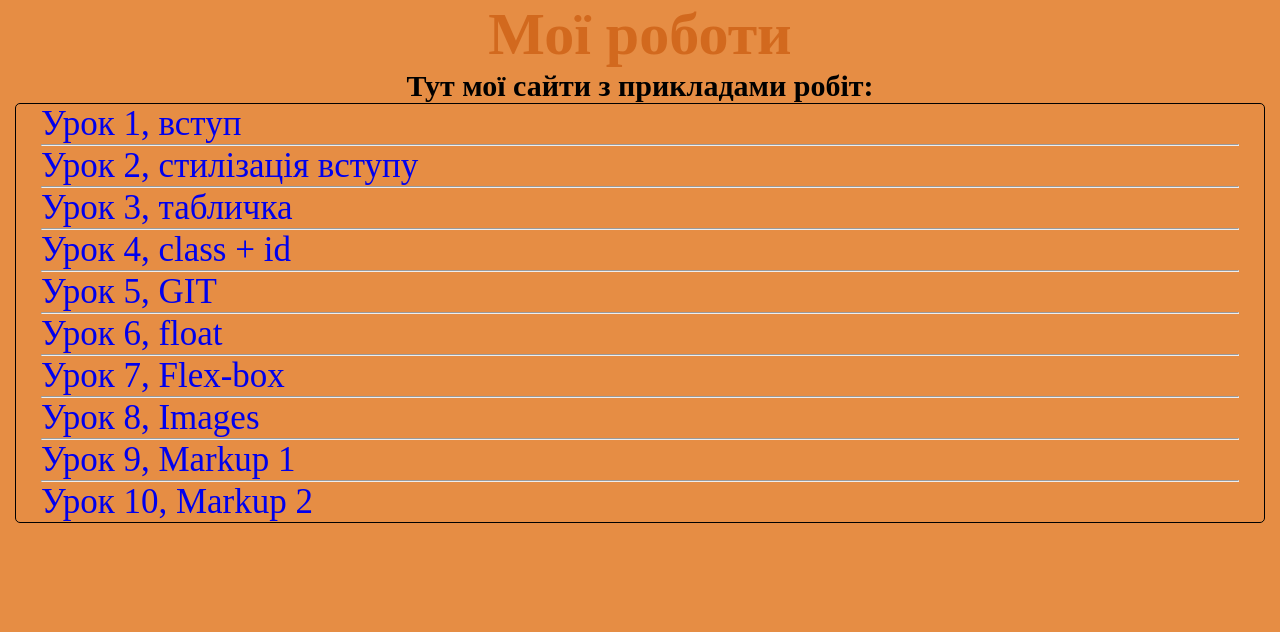
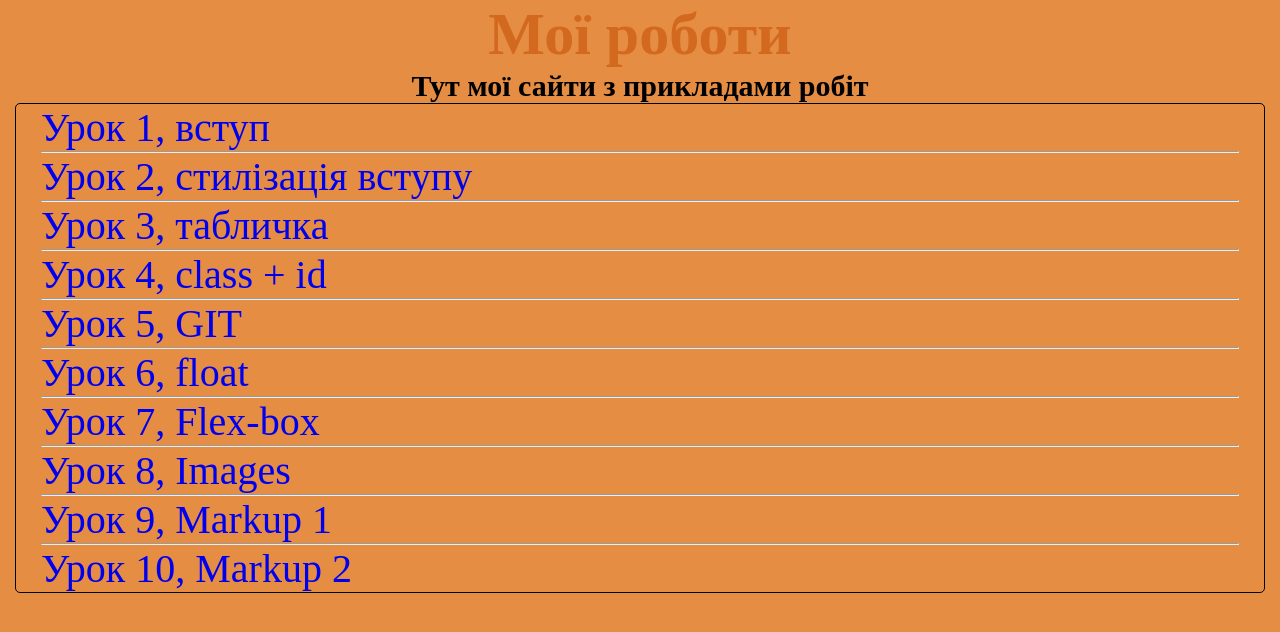
Before and after one commit to Monsterofood/IT-LESSONS, a plain HTML site: page index.html in a window 1280 px wide. Drawn offline with Linux system fonts and the light colour scheme.

Commit message:
My works

```diff
--- a/index.html
+++ b/index.html
@@ -9,7 +9,7 @@
 </head>
 <body>
     <h1>Мої роботи</h1>
-    <h2>Тут мої сайти з прикладами робіт:</h2>
+    <h2>Тут мої сайти з прикладами робіт</h2>
     <ol class="myworks">
 <table>
  <tr>
--- a/style.css
+++ b/style.css
@@ -38,7 +38,7 @@ li:hover{
     margin: 0px 15px;
     padding: 0px 25px;
     border: 1px solid black;
-    font-size: 35px;
+    font-size: 40px;
 }
 ol{
     list-style-type: none;
```
